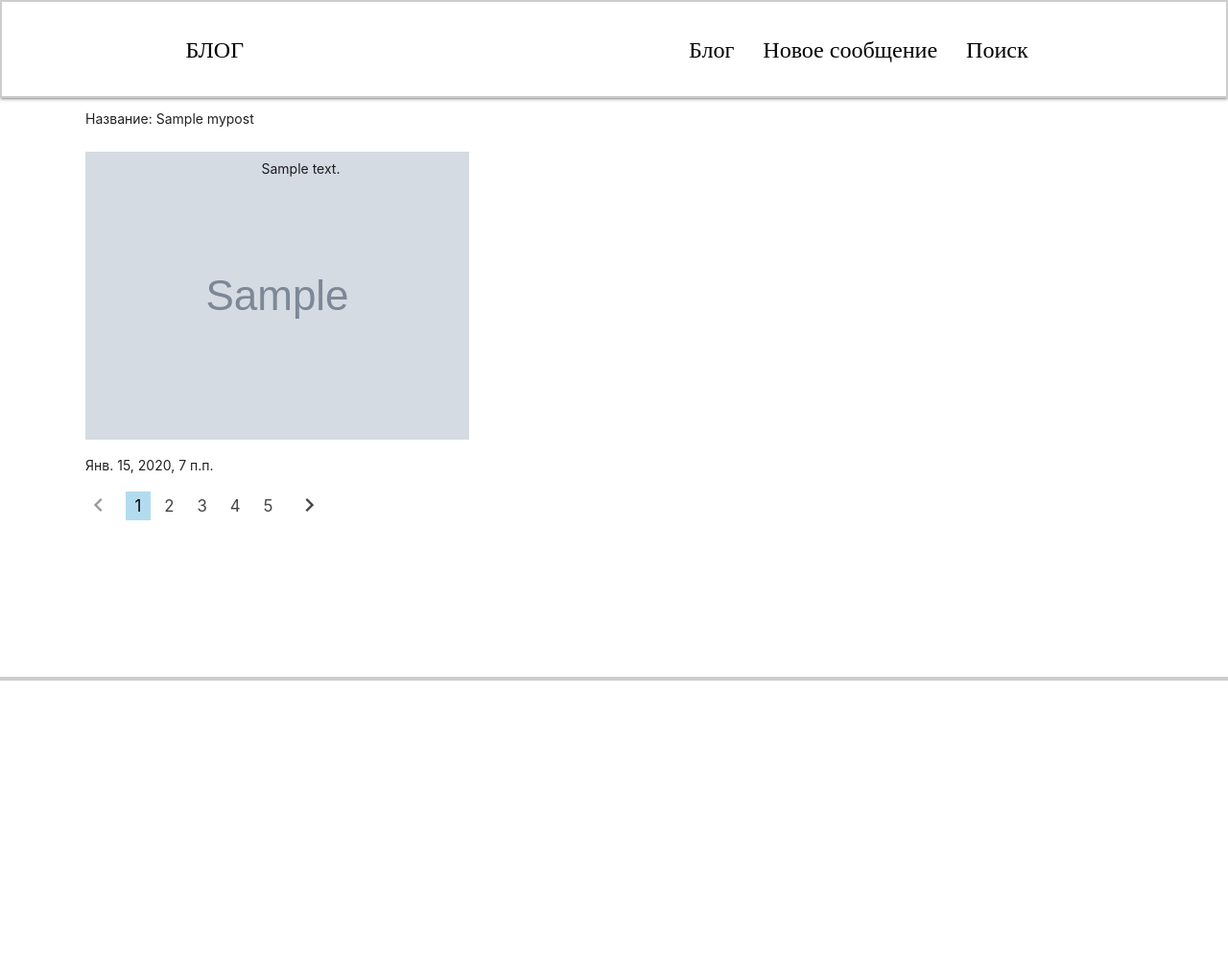
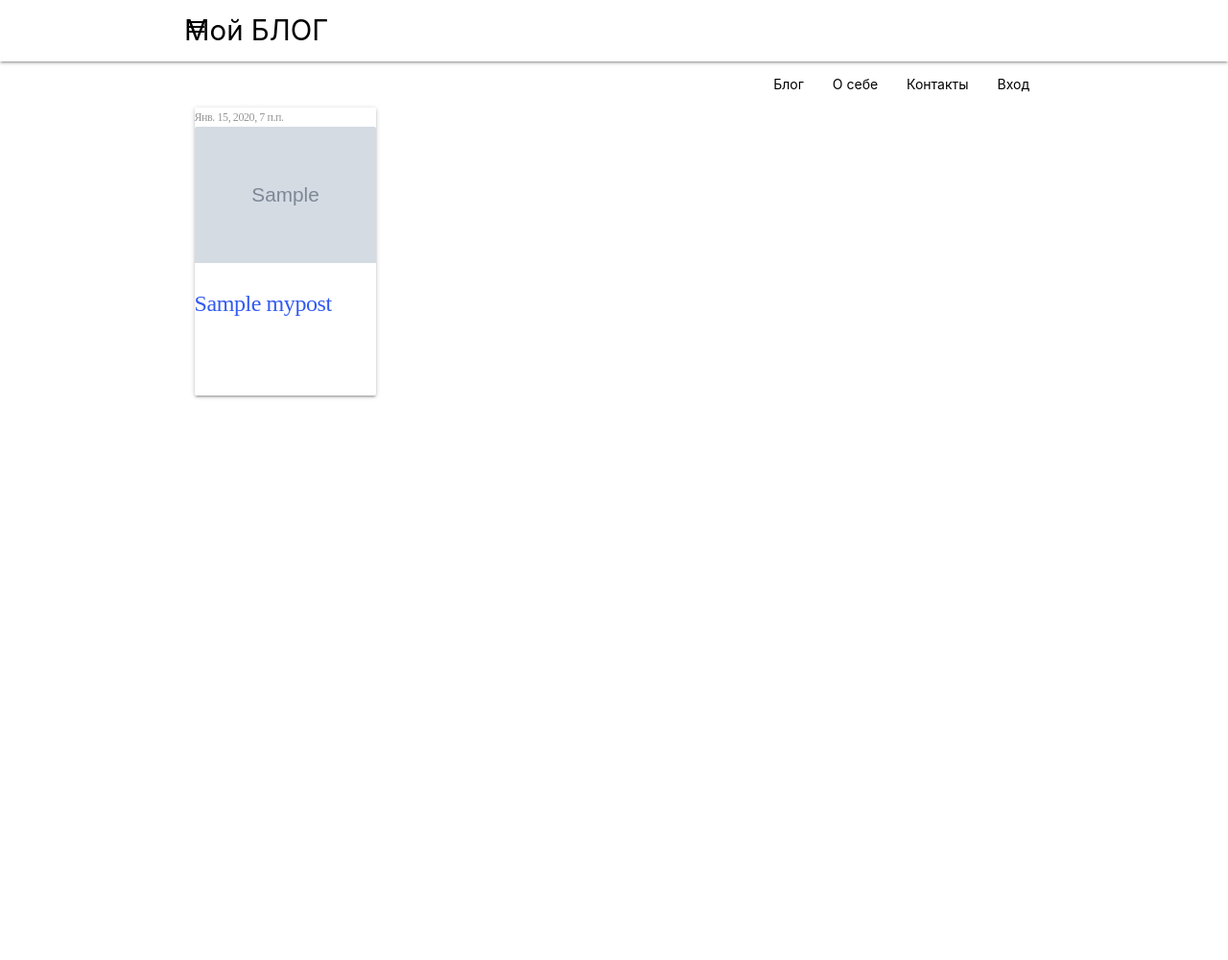
Before and after one commit to mongoy/myBlog, a Django app: page / in a window 1280 px wide; the page is wider, and only the part inside the window is pictured. Shown: that part at 96% size. After the commit the page ends 415 px from the top of that part, so only its background shows below. Run offline with Django 3.2, Linux system fonts and the light colour scheme; tables that the repository leaves empty hold one stand-in row (values such as "Sample post"); grey boxes marked "Sample" are stand-in pictures.

Commit message:
rebuild frontend materialize

```diff
--- a/siteblog/static/css/blog.css
+++ b/siteblog/static/css/blog.css
@@ -37,7 +37,7 @@ img{vertical-align: top;}
 h1,h2,h3,h4,h5,h6{font-size:inherit;font-weight: 400;}
 /*--------------------*/
 
-nav {
+nav1 {
     position: absolute;
     height: 102px;
 
@@ -55,22 +55,88 @@ nav {
     color: #010101;
 }
 
-body {
-    height: 1000px;
-}
 
 .blog-content {
     position: absolute;
     top: 105px;
 }
 
+#rectangle {
+
+    width: 335px;
+    height: 300px;
+    left: 200px;
+    top: 714px;
+
+    background: #FFFFFF;
+    border: 2px solid #CDCDCD;
+    box-sizing: border-box;
+    border-radius: 3px;
+}
+
+.photo-post {
+    width: 217px;
+    height: 112px;
+    left: 262px;
+    top: 734px;
+}
+
+.title-post {
+
+    width: 258px;
+    height: 84px;
+    left: 238px;
+    top: 869px;
+
+    font-family: Circe Rounded;
+    font-size: 24px;
+    line-height: 28px;
+    /* or 117% */
+
+    display: flex;
+    align-items: center;
+    text-align: center;
+    letter-spacing: -0.416667px;
+
+    color: #315AF2;
+}
+
+.text-post {
+    font-family: Circe Rounded;
+    font-size: 16px;
+    line-height: 22px;
+    /* or 137% */
+
+    display: flex;
+    align-items: center;
+    letter-spacing: -0.416667px;
+
+    color: #000000;
+}
+
+.data-post {
+    width: 95px;
+    height: 20px;
+    left: 222px;
+    top: 729px;
+
+    font-family: Circe Rounded;
+    font-size: 12px;
+    line-height: 20px;
+
+    display: flex;
+    align-items: center;
+    letter-spacing: -0.416667px;
+
+    color: #979797;
+}
+
 hr {
     /* Line */
-    position: absolute;
-    width: 1440px;
-    height: 0px;
-    left: 0px;
-    top: 600px;
+    #weight: 100%;
+    #height: 0px;
+    #left: 0px;
+    #top: 600px;
 
     border: 2px solid #CDCDCD;
 }
--- a/siteblog/templates/base.html
+++ b/siteblog/templates/base.html
@@ -13,8 +13,35 @@
     <title>БЛОГ!!!</title>
 </head>
 <body>
+<header class="top-nav">
+    <nav class="nav-wraper white">
+        <div class="container">
+            <a href="#" class="brand-logo black-text">Мой БЛОГ</a>
+            <a href="#" data-activates="mobile-demo" class="button-collapse">
+                <i class="material-icons black-text">menu</i>
+            </a>
+            <ul class="right hide-on-mid-and-down">
+                <li><a class="black-text" href="#">Блог</a></li>
+                <li><a class="black-text" href="#">О себе</a></li>
+                <li><a class="black-text" href="#">Контакты</a></li>
+                <li><a class="black-text" href="#">Вход</a></li>
+            </ul>
+        </div>
+    </nav>
+
+    <ul class="sidenav" id="mobile-links">
+        <li><a class="black-text" href="#">Блог</a></li>
+        <li><a class="black-text" href="#">О себе</a></li>
+        <li><a class="black-text" href="#">Контакты</a></li>
+    </ul>
+</header>
+
+{% block content %}
+
+{% endblock content %}
+
 {% comment %}
-{% endcomment %}
+
  <div class="navbar-fixed">
     <nav>
     <div class="nav-wrapper">
@@ -29,13 +56,20 @@
     </div>
     </nav>
 </div>
-<p>QQQ</p>
 {% block content %}
+
 {% endblock content %}
-
+{% endcomment %}
 <!-- We need jquery first -->
     <script src="https://code.jquery.com/jquery-3.5.1.min.js"></script>
     <!-- Compiled and minified JavaScript -->
     <script src="https://cdnjs.cloudflare.com/ajax/libs/materialize/1.0.0/js/materialize.min.js"></script>
+
+<script>
+    $(document).ready(function(){
+        $('.sidenav').sidenav();
+    })
+</script>
+
 </body>
 </html>
--- a/siteblog/templates/blog/mypost_list.html
+++ b/siteblog/templates/blog/mypost_list.html
@@ -1,38 +1,58 @@
 {% extends "base.html" %}
+{% load static %}
+{% block content %}
+{% comment %}
+<br>
+<br>
+<br>
+<br>
+<hr>
+<div class="container">
+<div class="row">
+  <div class="col l6">
+    <div class="card hoverable small">
+        <div class="card-time">
+            <p class="data-post">13.05.2020г.</p>
+        </div>
+        <div class="card-image col xl2">
+            <img src="{% static 'images/img.jpg' %}" alt="">
+        </div>
+        <div>
+            <a href="#" class="title-post">Заголовок</a>
+        </div>
+    </div>
+  </div>
 
-{% block content %}
-<div class="blog-content">
- <div class="container">
-    {% for mypost in mypost_list %}
-            <hr>
-            <div class="card-header">
-            <div class="row">
-                <div class="col" ><h6>Название: {{ mypost.title }}</h6></div>
-            </div>
-            <div class="row">
-                <div class="col xl6"><img src="{{ mypost.img.url }}"></div>
-                <div class="col xl6"><h6>{{ mypost.text }}</h6></div>
-            </div>
-            <div class="row">
-                <div class="col" ><h7>{{ mypost.data_stamp }}</h7></div>
+</div>
+</div>
+{% endcomment %}
+
+
+<div class="container">
+  <div class="blog-content">
+    <div class="row">
+        {% for mypost in mypost_list %}
+        <div class="col l6">
+            <div class="card hoverable small center-align">
+                <div class="card-time">
+                    <p class="data-post">{{ mypost.data_stamp }}</p>
+                </div>
+                <div class="card-image">
+                    <img id="photo-post" src="{{ mypost.img.url }}">
+                </div>
+                <div>
+                    <a href="#" class="title-post">{{ mypost.title }}</a>
+                </div>
             </div>
         </div>
 
      {% empty %}
         <h1>Список пуст!</h1>
     {% endfor %}
+    </div>
+  </div>
+</div>
+    {% block pagination %}
 
-    {% block pagination %}
-      <ul class="pagination">
-        <li class="disabled"><a href="#!"><i class="material-icons">chevron_left</i></a></li>
-        <li class="active"><a href="#!">1</a></li>
-        <li class="waves-effect"><a href="#!">2</a></li>
-        <li class="waves-effect"><a href="#!">3</a></li>
-        <li class="waves-effect"><a href="#!">4</a></li>
-        <li class="waves-effect"><a href="#!">5</a></li>
-        <li class="waves-effect"><a href="#!"><i class="material-icons">chevron_right</i></a></li>
-      </ul>
     {% endblock pagination%}
- </div>
-</div>
 {% endblock content %}
```
Also changed, not shown: siteblog/static/images/img.jpg (added).
